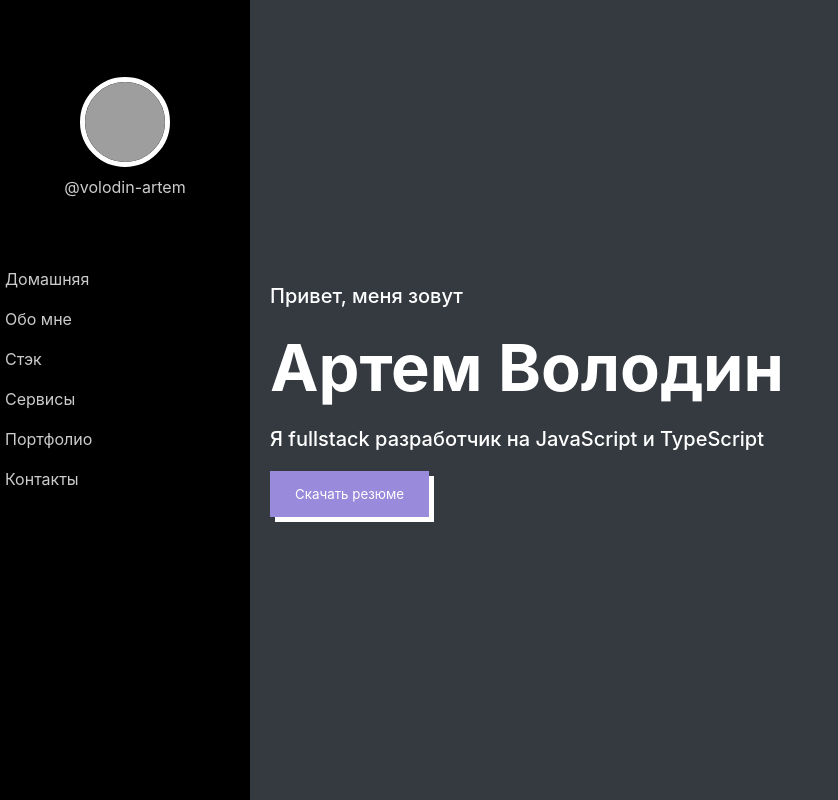
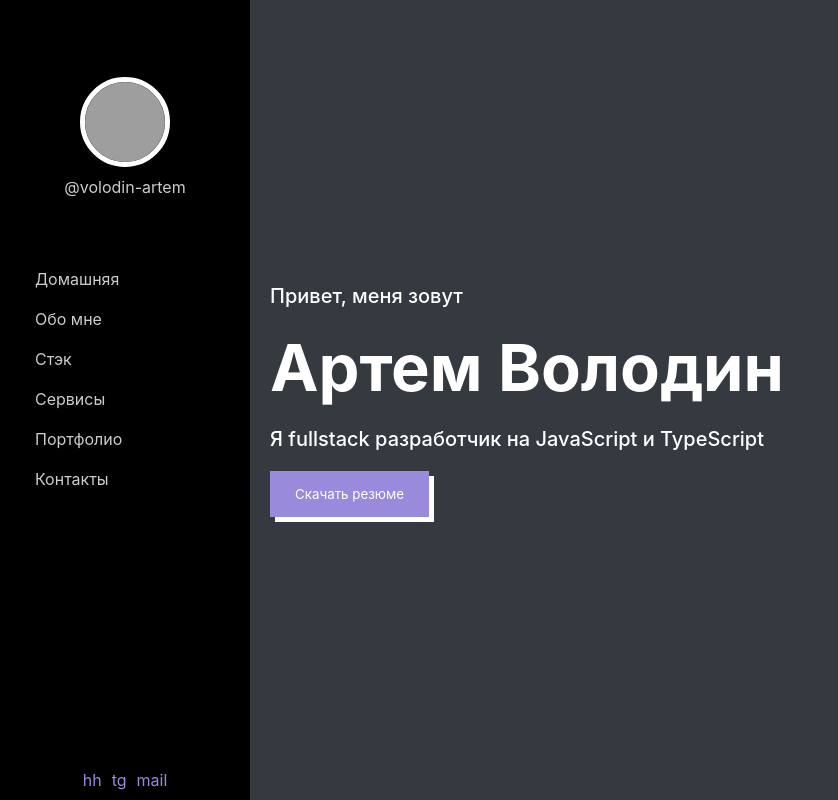
Before and after one commit to rxMATTEO/react-resume, a React (Vite) app: page / in a window 1280 px wide. Shown: the whole page, without its empty margins (0-838 px from the left). Built offline with nearby package versions, Linux system fonts and the light colour scheme; grey boxes are pictures that could not be loaded.

Commit message:
Social links add

```diff
--- a/src/components/main/main.css
+++ b/src/components/main/main.css
@@ -5,6 +5,9 @@
   bottom: 0;
   padding: 5px;
   width: 250px;
+  display: flex;
+  height: 100%;
+  flex-direction: column;
 }
 .sidebar-left .top {
   display: flex;
--- a/src/components/sidebar/NavLinks.tsx
+++ b/src/components/sidebar/NavLinks.tsx
@@ -3,12 +3,12 @@ import './nav-links.sass';
 function NavLinks() {
   return (
     <div className="nav-menu">
-      <a href="" className="nav-link">Домашняя</a>
-      <a href="" className="nav-link">Обо мне</a>
-      <a href="" className="nav-link">Стэк</a>
-      <a href="" className="nav-link">Сервисы</a>
-      <a href="" className="nav-link">Портфолио</a>
-      <a href="" className="nav-link">Контакты</a>
+      <a href="#" className="nav-link">Домашняя</a>
+      <a href="#" className="nav-link">Обо мне</a>
+      <a href="#" className="nav-link">Стэк</a>
+      <a href="#" className="nav-link">Сервисы</a>
+      <a href="#" className="nav-link">Портфолио</a>
+      <a href="#" className="nav-link">Контакты</a>
     </div>
   );
 }
--- a/src/components/sidebar/Sidebar.tsx
+++ b/src/components/sidebar/Sidebar.tsx
@@ -1,6 +1,5 @@
-import './sidebar.sass';
 import NavLinks from "./NavLinks";
-
+import SocialLinks from "../social-links/SocialLinks";
 
 function Sidebar() {
   return (
@@ -11,6 +10,7 @@ function Sidebar() {
           <span className="image-label">@volodin-artem</span>
         </div>
         <NavLinks />
+        <SocialLinks />
       </nav>
     </>
   );
--- a/src/components/sidebar/nav-links.sass
+++ b/src/components/sidebar/nav-links.sass
@@ -3,8 +3,11 @@
 .nav-menu
   display: flex
   flex-direction: column
-  color: white
   .nav-link
     text-decoration: none
     margin-bottom: 20px
     color: $light-gray
+    padding-left: 30px
+    transition: all .8s ease
+    &:hover
+      color: white
--- a/src/components/sidebar/sidebar.sass
+++ b/src/components/sidebar/sidebar.sass
@@ -9,7 +9,9 @@ $width: 250px
   bottom: 0
   padding: 5px
   width: $width
-
+  display: flex
+  height: 100%
+  flex-direction: column
   .top
     display: flex
     flex-direction: column
--- /dev/null
+++ b/src/components/social-links/SocialLinks.tsx
@@ -0,0 +1,12 @@
+import './social-links.sass';
+function SocialLinks() {
+  return (
+    <div className="soc-links">
+      <span className="link">hh</span>
+      <span className="link">tg</span>
+      <span className="link">mail</span>
+    </div>
+  );
+}
+
+export default SocialLinks;
--- /dev/null
+++ b/src/components/social-links/social-links.sass
@@ -0,0 +1,10 @@
+.soc-links
+  color: #998ADB
+  position: absolute
+  bottom: 0
+  display: flex
+  justify-content: center
+  width: 100%
+  margin-bottom: 10px
+  .link
+    margin-right: 10px
```
Also changed, not shown: 1 other file (tests, documents, lock files or other folders).
